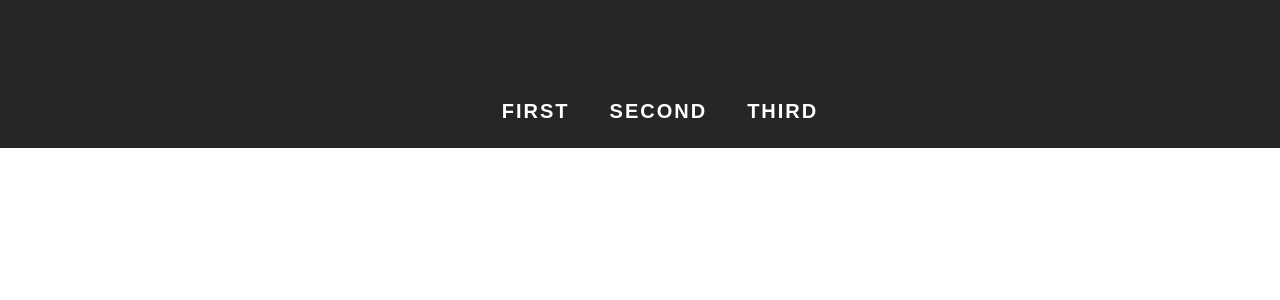
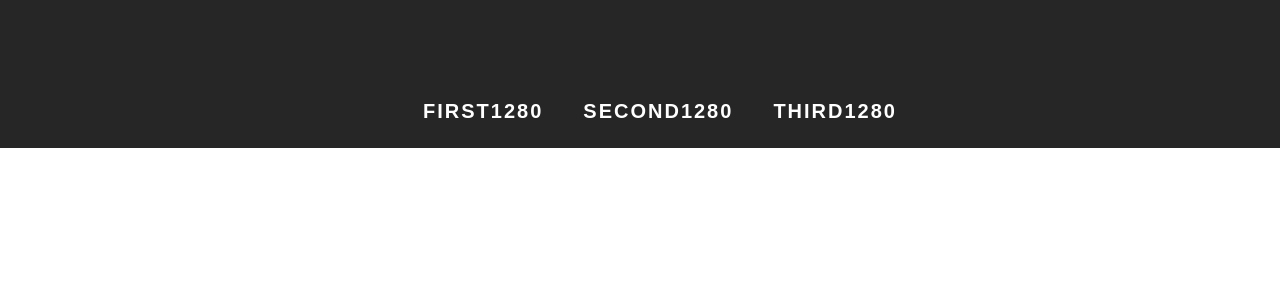
Before and after one commit to davidheineback/ecommercefrontend, a React (Create React App) app: page / in a window 1280 px wide. Shown: the top 300 px of the page. Built offline with nearby package versions, Linux system fonts and the light colour scheme.

Commit message:
add: window size controller

```diff
--- a/src/App.js
+++ b/src/App.js
@@ -1,5 +1,5 @@
 import styled from 'styled-components'
-
+import  { useState } from 'react'
 import Header from './components/Header/Header.js'
 import { Switch, Route, BrowserRouter as Router } from 'react-router-dom'
 
@@ -10,10 +10,16 @@ margin-left: ${props => props.theme.elementAfterHeader.marginLeft};
 `
 
 function App() {
+  const [windowSize, setWindowSize] = useState(window.innerWidth)
+
+    window.addEventListener("resize", () => {
+      setWindowSize(window.innerWidth)
+    })
+
   return (
     <Router>
       <Wrapper>
-        <Header/>
+        <Header key="header" size={windowSize}/>
           <Switch>
             <Route exact path='/'>
             </Route>
--- a/src/components/Header/Header.js
+++ b/src/components/Header/Header.js
@@ -18,18 +18,19 @@ text-align: center;
 
 const categories = ["First", "Second", "Third"]
 
-function Header( { onScroll } ) {
+function Header( { size, onScroll } ) {
   return (
     <StyledHeader>
       {categories.map((category, index) => {
         return (
           <Link to={'/'+ slugify(category, {
             lower: true
-          })}>
+          })} key={index}>
           <Button
             btnType="headerBtn"
             key={index}>
               {category}
+              {size}
           </Button>
           </Link>
         )
```
